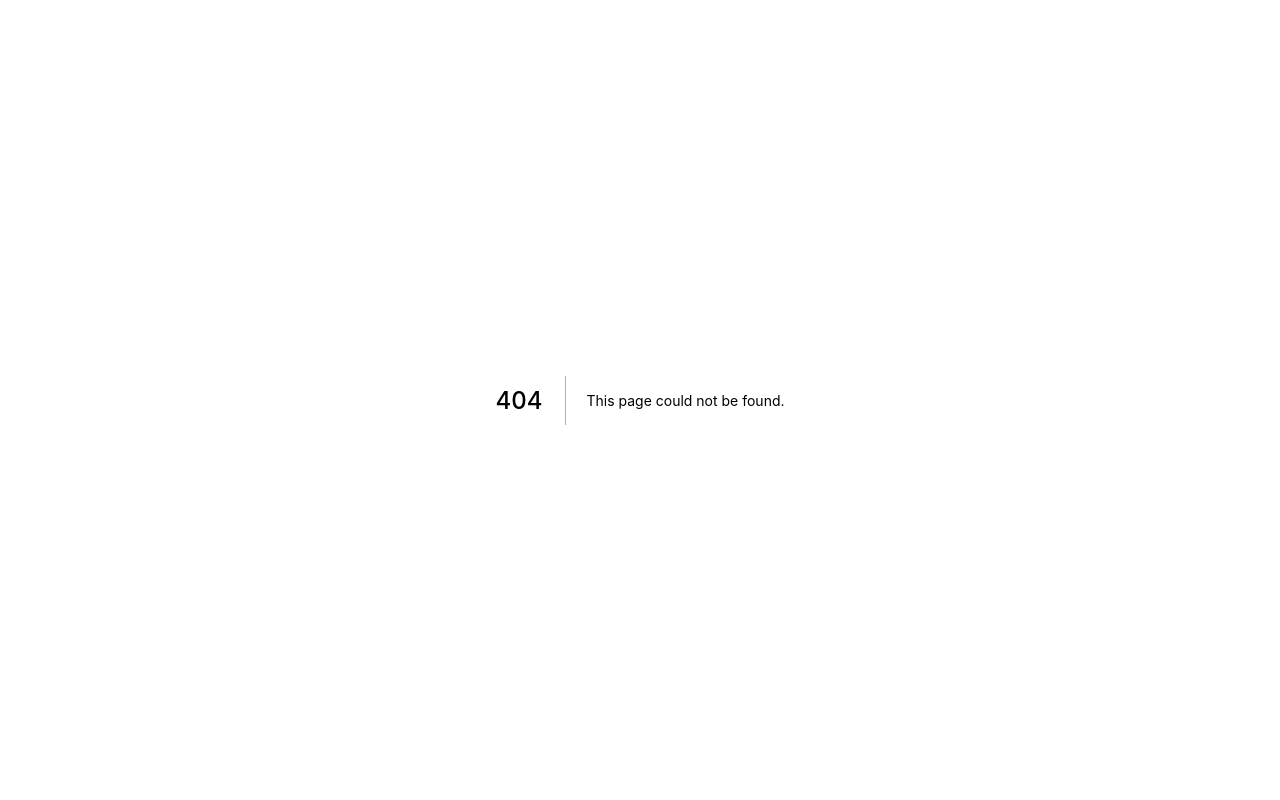
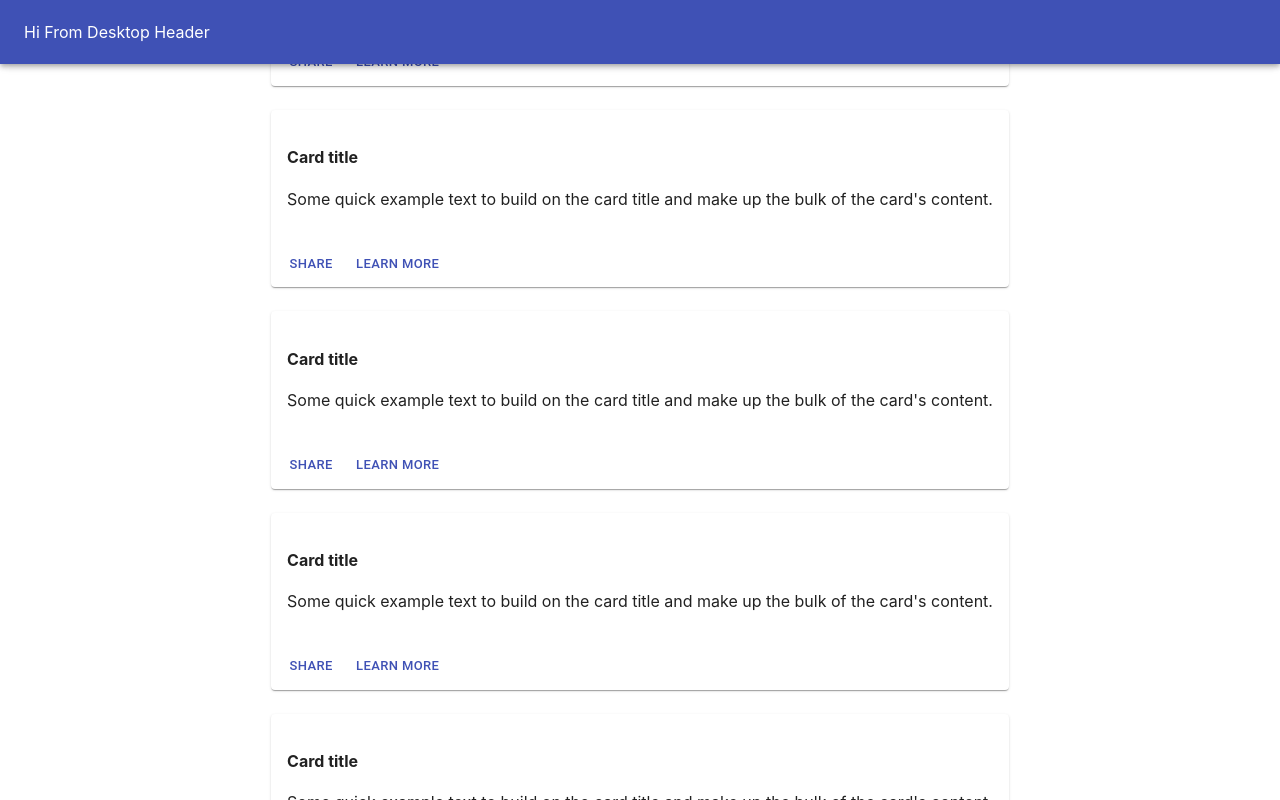
Before and after one commit to MikeElias14/FAYYR-Demo, a Next.js app: page /market in a window 1280 px wide. Before the commit this address had no page. Shown: the top 800 px of the page. Built offline with nearby package versions, Linux system fonts and the light colour scheme; grey boxes are pictures that could not be loaded.

Commit message:
creation of cards, market, header, and home pages.

```diff
--- /dev/null
+++ b/components/artCard.js
@@ -0,0 +1,46 @@
+import React from "react";
+
+import Card from "@material-ui/core/Card";
+import CardMedia from '@material-ui/core/CardMedia';
+import CardContent from "@material-ui/core/CardContent";
+import CardActionArea from '@material-ui/core/CardActionArea';
+import CardActions from '@material-ui/core/CardActions';
+import Button from "@material-ui/core/Button";
+
+import styles from '../styles/Card.module.css'
+
+class ArtCard extends React.Component {
+  constructor(props) {
+    super(props);
+  }
+
+  render() {
+    return (
+      <Card>
+        <CardMedia
+            className={styles.media}
+            image={this.props.data.src}
+            title={this.props.data.title}
+          />
+        <CardContent>
+          <h4>Card title</h4>
+          <p>
+            Some quick example text to build on the card title and make up the
+            bulk of the card's content.
+          </p>
+        </CardContent>
+
+        <CardActions>
+          <Button size="small" color="primary">
+            Share
+          </Button>
+          <Button size="small" color="primary">
+            Learn More
+          </Button>
+        </CardActions>
+      </Card>
+    );
+  }
+}
+
+export default ArtCard;
--- /dev/null
+++ b/components/header.js
@@ -0,0 +1,15 @@
+
+import { AppBar, Toolbar } from "@material-ui/core";
+
+export default function Header() {
+
+  const displayDesktop = () => {
+    return <Toolbar>Hi From Desktop Header</Toolbar>;
+  };
+
+  return (
+    <header>
+      <AppBar>{displayDesktop()}</AppBar>
+    </header>
+  );
+}
--- /dev/null
+++ b/demoArt.json
@@ -0,0 +1,58 @@
+[
+  {
+    "src": "https://media.npr.org/assets/img/2021/03/05/nyancat-still-6cda3c8e01b3b5db14f6db31ce262161985fb564.png",
+    "title": "Nyan Cat",
+    "desc": "This is the og internet stuff.",
+    "artist": "TheInternet",
+    "chaity": "The United Way",
+    "price": "69 Near"
+  },
+  {
+    "src": "https://media.npr.org/assets/img/2021/03/05/nyancat-still-6cda3c8e01b3b5db14f6db31ce262161985fb564.png",
+    "title": "Nyan Cat",
+    "desc": "This is the og internet stuff.",
+    "artist": "TheInternet",
+    "chaity": "The United Way",
+    "price": "69 Near"
+  },
+  {
+    "src": "https://media.npr.org/assets/img/2021/03/05/nyancat-still-6cda3c8e01b3b5db14f6db31ce262161985fb564.png",
+    "title": "Nyan Cat",
+    "desc": "This is the og internet stuff.",
+    "artist": "TheInternet",
+    "chaity": "The United Way",
+    "price": "69 Near"
+  },
+  {
+    "src": "https://media.npr.org/assets/img/2021/03/05/nyancat-still-6cda3c8e01b3b5db14f6db31ce262161985fb564.png",
+    "title": "Nyan Cat",
+    "desc": "This is the og internet stuff.",
+    "artist": "TheInternet",
+    "chaity": "The United Way",
+    "price": "69 Near"
+  },
+  {
+    "src": "https://media.npr.org/assets/img/2021/03/05/nyancat-still-6cda3c8e01b3b5db14f6db31ce262161985fb564.png",
+    "title": "Nyan Cat",
+    "desc": "This is the og internet stuff.",
+    "artist": "TheInternet",
+    "chaity": "The United Way",
+    "price": "69 Near"
+  },
+  {
+    "src": "https://media.npr.org/assets/img/2021/03/05/nyancat-still-6cda3c8e01b3b5db14f6db31ce262161985fb564.png",
+    "title": "Nyan Cat",
+    "desc": "This is the og internet stuff.",
+    "artist": "TheInternet",
+    "chaity": "The United Way",
+    "price": "69 Near"
+  },
+  {
+    "src": "https://media.npr.org/assets/img/2021/03/05/nyancat-still-6cda3c8e01b3b5db14f6db31ce262161985fb564.png",
+    "title": "Nyan Cat",
+    "desc": "This is the og internet stuff.",
+    "artist": "TheInternet",
+    "chaity": "The United Way",
+    "price": "69 Near"
+  }
+]
--- a/package.json
+++ b/package.json
@@ -8,8 +8,10 @@
     "start": "next start"
   },
   "dependencies": {
+    "@material-ui/core": "^4.11.4",
     "next": "10.2.0",
-    "react": "17.0.2",
-    "react-dom": "17.0.2"
+    "react": "^17.0.2",
+    "react-dom": "17.0.2",
+    "react-router-dom": "^5.2.0"
   }
 }
--- a/pages/index.js
+++ b/pages/index.js
@@ -2,9 +2,13 @@ import Head from 'next/head'
 import Image from 'next/image'
 import styles from '../styles/Home.module.css'
 
+import Header from '../components/header'
+
 export default function Home() {
   return (
     <div className={styles.container}>
+
+      <Header/>
       <Head>
         <title>Create Next App</title>
         <meta name="description" content="Generated by create next app" />
--- /dev/null
+++ b/pages/market.js
@@ -0,0 +1,41 @@
+import React from 'react'
+
+import styles from '../styles/Market.module.css'
+
+import Header from '../components/header'
+import ArtCard from '../components/artCard'
+
+import artData from '../demoArt'
+
+import Grid from '@material-ui/core/Grid';
+
+
+
+class Market extends React.Component {
+  constructor(props) {
+    super(props);
+  }
+
+  render() {
+    return (
+
+      <div className={styles.container}>
+
+        <Header/>
+        {/* {artData.map(data => <p>{data.title}</p>)} */}
+
+        <Grid container justify="center" spacing={3}>
+          {artData.map(data => (
+            <Grid item> {/*Add: key={data.title}     - This needs to be unique though, so doesnt work with current sample data */}
+              <ArtCard data = {data}/>
+            </Grid>
+          ))}
+        </Grid>
+
+      </div>
+
+    );
+  }
+}
+
+export default Market;
--- /dev/null
+++ b/styles/Card.module.css
@@ -0,0 +1,4 @@
+
+.media {
+  height: "180px";
+};
--- a/styles/Home.module.css
+++ b/styles/Home.module.css
@@ -1,3 +1,4 @@
+
 .container {
   min-height: 100vh;
   padding: 0 0.5rem;
--- /dev/null
+++ b/styles/Market.module.css
@@ -0,0 +1,13 @@
+.gridRoot {
+  flex-grow: 1;
+}
+
+.container {
+  min-height: 100vh;
+  padding: 0 0.5rem;
+  display: flex;
+  flex-direction: column;
+  justify-content: center;
+  align-items: center;
+  height: 100vh;
+}
```
Also changed, not shown: 1 other file (tests, documents, lock files or other folders).
